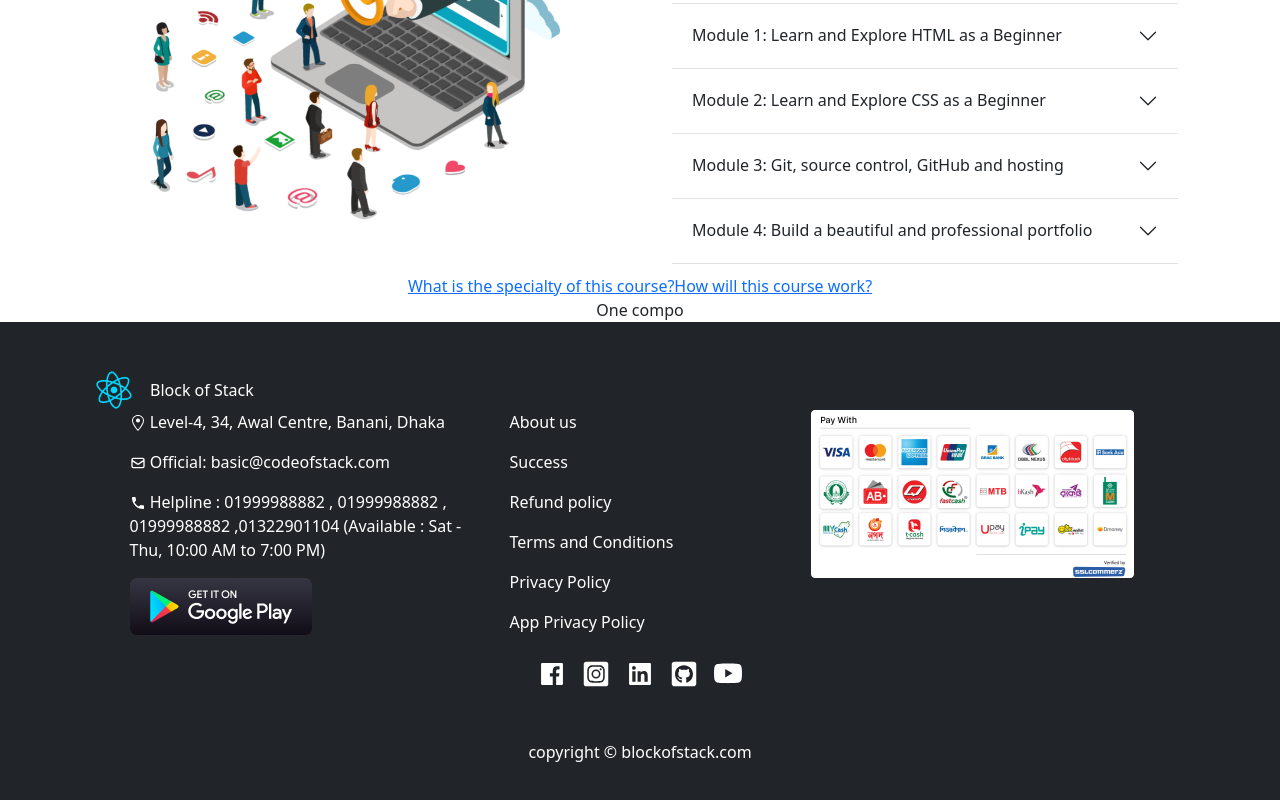
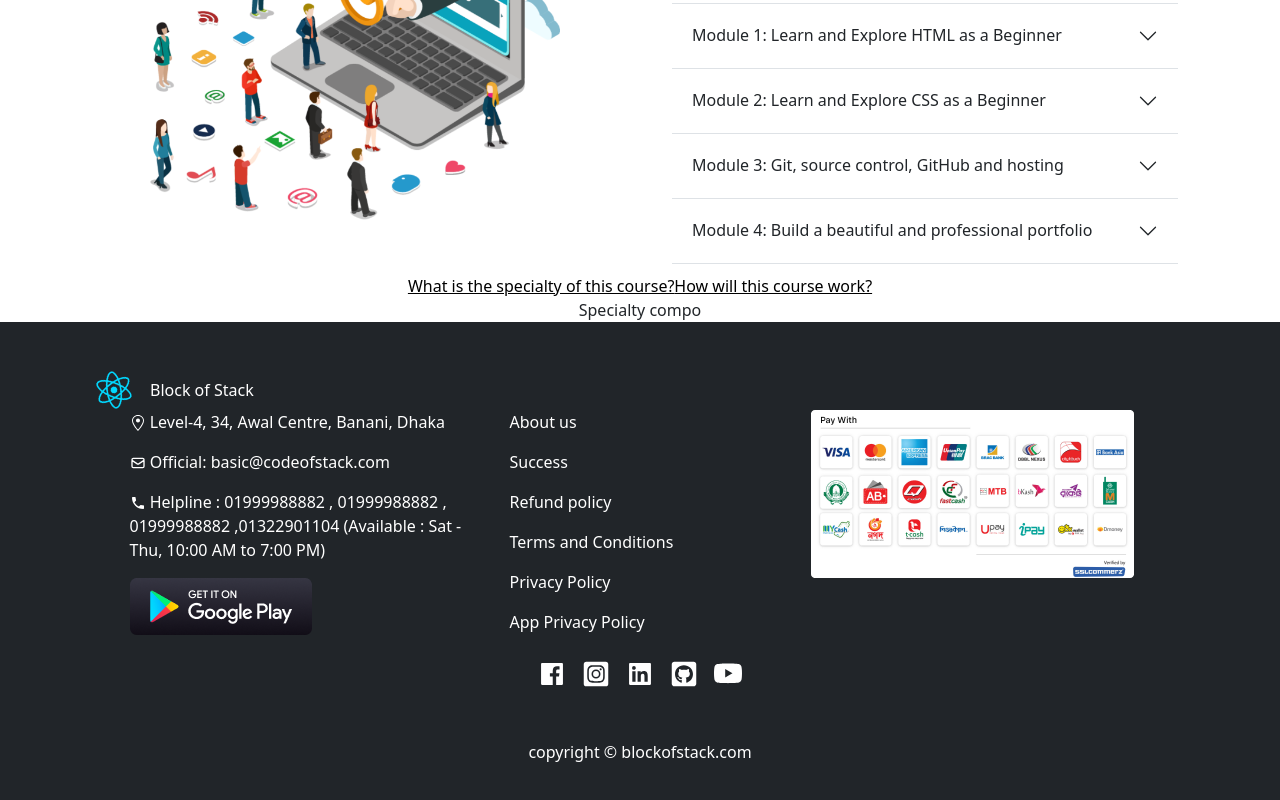
Before and after one commit to mdyeamin/block_of_stack, a React (Create React App) app: page / in a window 1280 px wide. Shown: the part 2426-3226 px from the top of the page. Built offline with nearby package versions, Linux system fonts and the light colour scheme.

Commit message:
course specialty button desigh with callback function

```diff
--- a/src/App.js
+++ b/src/App.js
@@ -11,17 +11,17 @@ import EnrollNow from "./components/pages/EnrollNow/EnrollNow";
 import Footer from "./components/pages/Footer/Footer";
 import NoMatch from "./components/pages/NoMatch/NoMatch";
 import "./styles/App.scss";
-import One from "./components/pages/Home/One/One";
-import Two from "./components/pages/Home/Two/Two";
+import Specialty from "./components/pages/Home/Specialty/Specialty";
+import CourseSystem from "./components/pages/Home/CourseSystem/CourseSystem";
 function App() {
   return (
     <div className='App'>
       <Navigation />
       <Routes>
         <Route path='/' element={<Home />}>
-          <Route index='one' element={<One />} />
-          <Route path='one' element={<One />} />
-          <Route path='/two' element={<Two />} />
+          <Route index='specialty' element={<Specialty />} />
+          <Route path='specialty' element={<Specialty />} />
+          <Route path='/courseSystem' element={<CourseSystem />} />
           <Route path='*' element={<NoMatch />} />
         </Route>
         <Route path='courses' element={<Courses />} />
--- a/src/components/pages/Home/CourseSpecialty/CourseSpecialty.css
+++ b/src/components/pages/Home/CourseSpecialty/CourseSpecialty.css
@@ -1,8 +1,8 @@
-.color{
+.csb-design{
 
     color: red;
 
 }
-.nonColor{
-    color: aqua;
+.non-csb-design{
+    color: #000;
 }
--- a/src/components/pages/Home/CourseSpecialty/CourseSpecialty.js
+++ b/src/components/pages/Home/CourseSpecialty/CourseSpecialty.js
@@ -2,13 +2,23 @@ import React from "react";
 
 import "./CourseSpecialty.css";
 
-import {Link, Outlet} from "react-router-dom";
+import {Link, NavLink, Outlet} from "react-router-dom";
 
 function CourseSpecialty() {
   return (
     <>
-      <Link to='/one'>What is the specialty of this course?</Link>
-      <Link to='/two'>How will this course work?</Link>
+      <NavLink
+        to='/specialty'
+        className={({isActive}) => (isActive ? "csb-design" : "non-csb-design")}
+      >
+        What is the specialty of this course?
+      </NavLink>
+      <NavLink
+        to='/courseSystem'
+        className={({isActive}) => (isActive ? "csb-design" : "non-csb-design")}
+      >
+        How will this course work?
+      </NavLink>
       <Outlet />
     </>
   );
--- /dev/null
+++ b/src/components/pages/Home/CourseSystem/CourseSystem.js
@@ -0,0 +1,7 @@
+import React from "react";
+
+function CourseSystem() {
+  return <div>CourseSystem </div>;
+}
+
+export default CourseSystem;
--- a/src/components/pages/Home/One/One.js
+++ /dev/null
@@ -1,9 +0,0 @@
-import React from 'react'
-
-function One() {
-  return (
-    <div>One compo</div>
-  )
-}
-
-export default One
--- /dev/null
+++ b/src/components/pages/Home/Specialty/Specialty.js
@@ -0,0 +1,7 @@
+import React from "react";
+
+function Specialty() {
+  return <div>Specialty compo</div>;
+}
+
+export default Specialty;
--- a/src/components/pages/Home/Two/Two.js
+++ /dev/null
@@ -1,7 +0,0 @@
-import React from "react";
-
-function Two() {
-  return <div>Two compo</div>;
-}
-
-export default Two;
```
